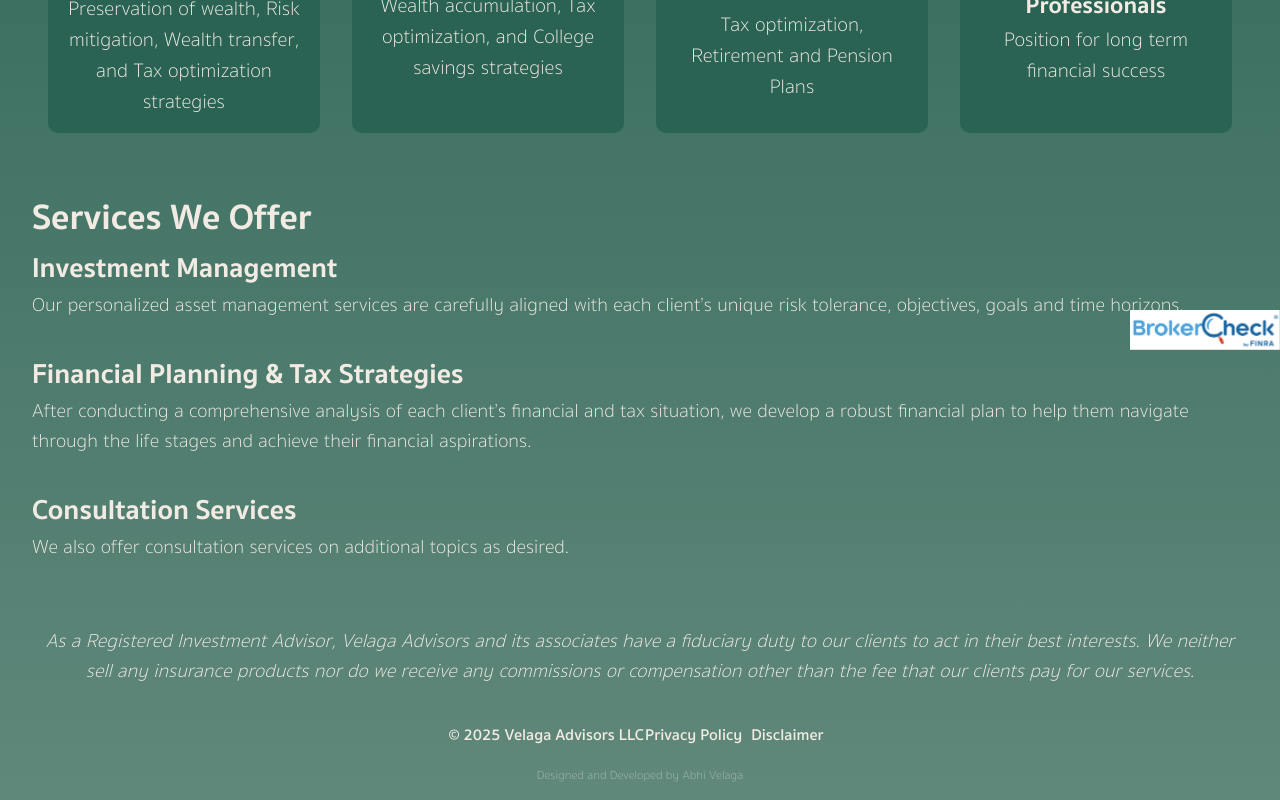
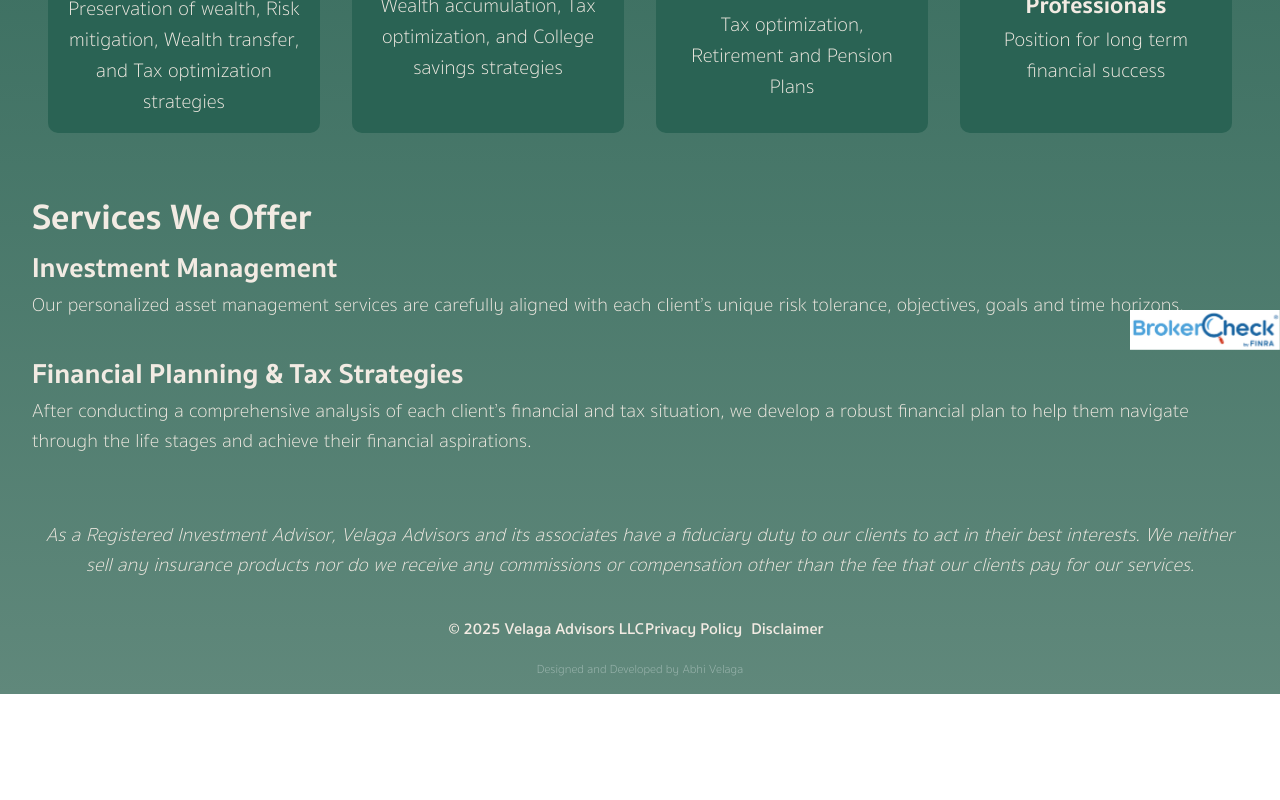
Before and after one commit to avelaga/velagaadvisors, a Next.js app: page /services in a window 1280 px wide. Shown: the part 450-1250 px from the top of the page. After the commit the page ends 1144 px from the top, so only its background shows below. Built offline with nearby package versions, Linux system fonts and the light colour scheme.

Commit message:
removed consultatiojn services

```diff
--- a/pages/services.js
+++ b/pages/services.js
@@ -83,12 +83,6 @@ export default function Services() {
             through the life stages and achieve their
             financial aspirations.
           </div>
-          <div className={styles.subheader}>
-            Consultation Services
-          </div>
-          <div className={styles.body}>
-            We also offer consultation services on additional topics as desired.
-          </div>
           <div className={styles.disclaimer}>
             As a Registered Investment Advisor, Velaga Advisors and its associates have a fiduciary duty to our clients to act in their best interests. We neither sell any insurance products nor do we receive any commissions or compensation other than the fee that our clients pay for our services.
           </div>
```
